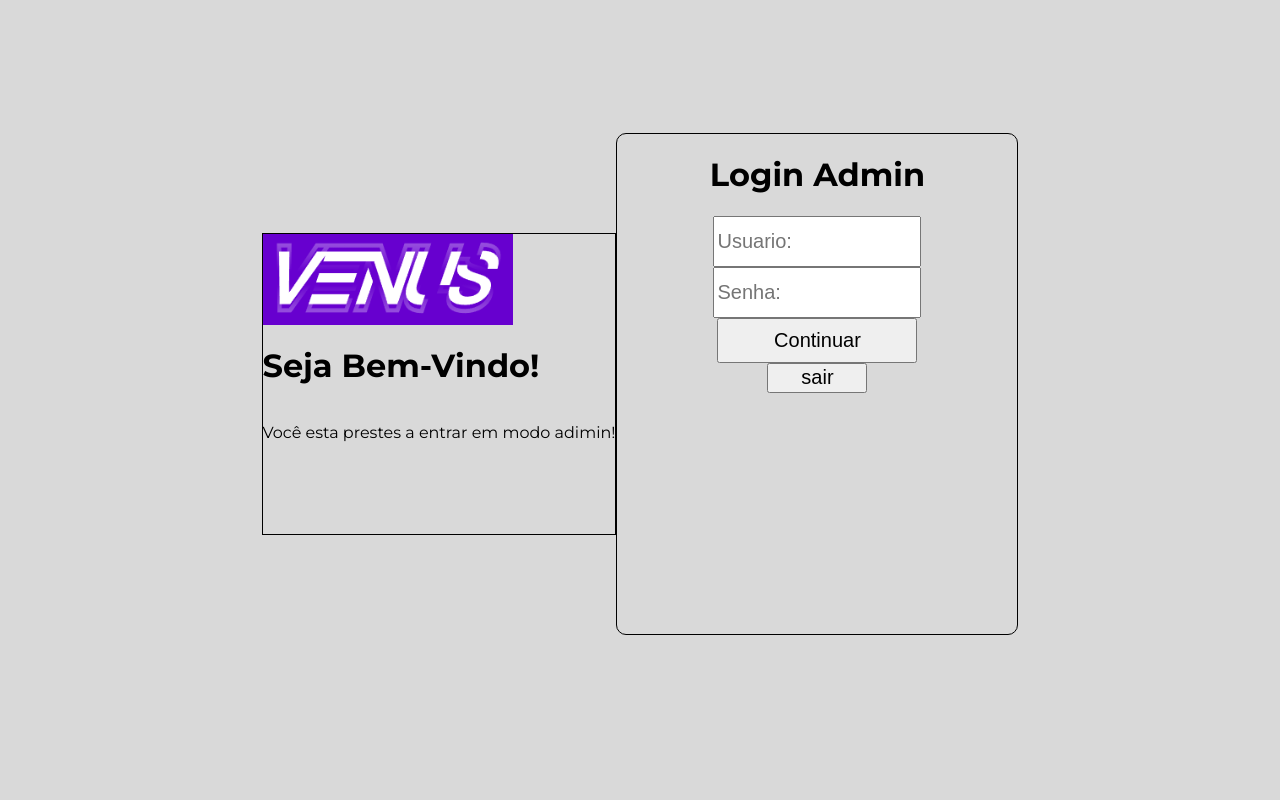
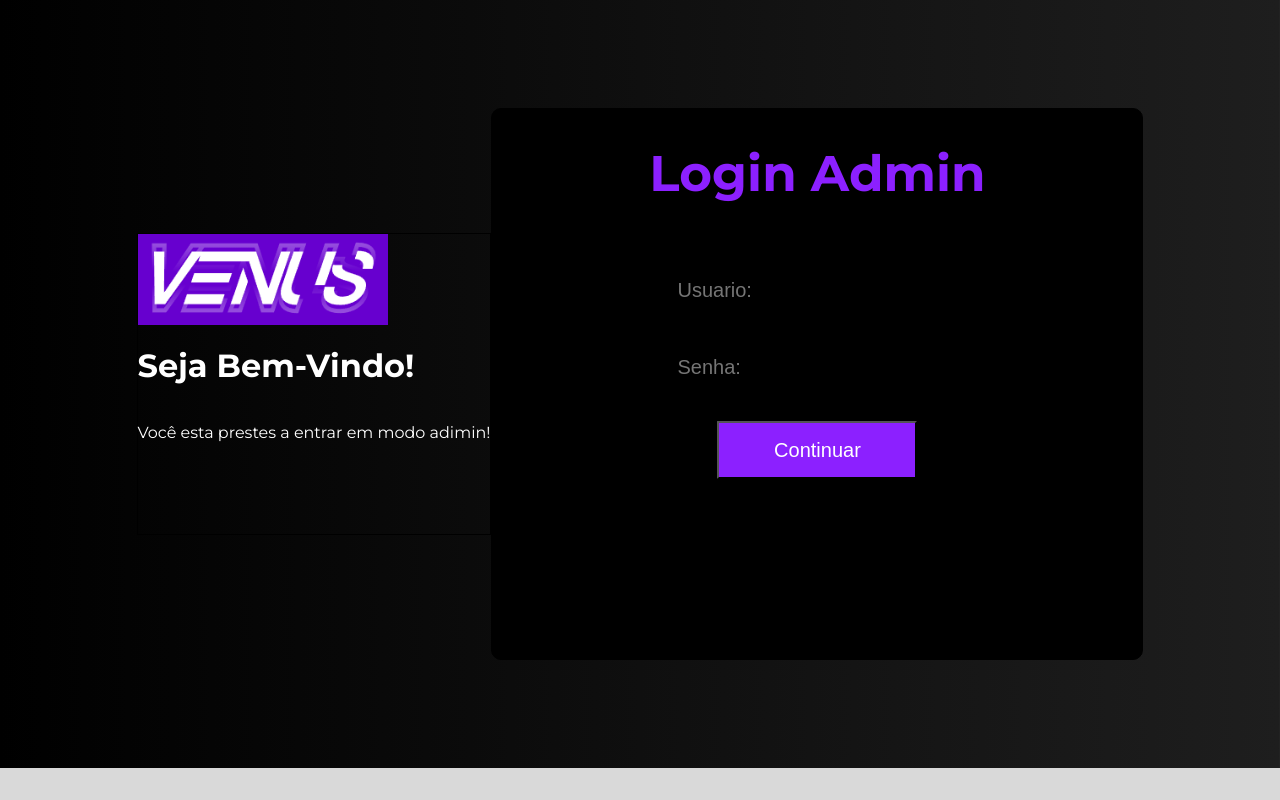
Before and after one commit to pablosfx/TCC-VENUS, a React (Create React App) app: page /login in a window 1280 px wide. Built offline with nearby package versions, Linux system fonts and the light colour scheme.

Commit message:
tela de login incompleta

```diff
--- a/src/pages/login/index.jsx
+++ b/src/pages/login/index.jsx
@@ -11,10 +11,10 @@ export default function Login  (){
             <p>Você esta  prestes a entrar  em modo adimin!</p></div>
              <div className='cont2'>
                 <h1>Login Admin</h1>
-            <input className='usuario' type="text" placeholder="Usuario:" />
-            <input className='senha' type="text" placeholder="Senha:" />
+            <input type="text" placeholder="Usuario:" />
+            <input type="text" placeholder="Senha:" />
             <button className='continuar'>Continuar</button>
-            <button className='sair'>sair</button>
+
             </div>
           </div>
         </div>
--- a/src/pages/login/index.scss
+++ b/src/pages/login/index.scss
@@ -1,9 +1,16 @@
+
+
 .cont{
 display: flex;
 flex-direction: row;
 justify-content: center;
 align-items:  center;
 height: 48rem;
+
+
+
+background: linear-gradient(90deg, #000000 0%, #1E1E1E 99.96%, #474747 99.97%, #282828 99.98%, #1E1E1E 99.99%, #1D1D1D 99.99%, #666666 100%);
+
 img{
     width:250px ;
 }
@@ -12,30 +19,53 @@ img{
     height: 300px;
     display: flex;
     flex-direction: column;
+     color: #ffff;
 
 }
 .cont2{
     border: 1px solid black;
     flex-direction: column;
     display: flex;
-    height: 500px;
-    width: 400px;
+    height: 550px;
+    width: 650px;
     border-radius: 10px;
     align-items: center;
+    background-color: #000;
+    gap: 30px;
+
+    h1{
+        color: #8c20ff;
+        font-size: 50px;
+
+    }
     input{
-       width: 200px;
+       width: 280px;
        height: 45px;
        font-size: 20px;
+       background-color: #000;
+       border-radius: 2px;
+       border-style: none;
+
+
+
+
+
     }
     .continuar{
         width: 200px;
-        height: 45px;
+        height: 58px;
         font-size: 20px;
+        background-color: #8c20ff;
+        color: #ffff;
+        border-radius: 1px;
     }
     .sair{
         width: 100px;
         height: 30px;
         font-size: 20px;
+        background-color: #8c20ff;
+        color: #ffff;
+        border-radius: 1px;
 
     }
 
```
